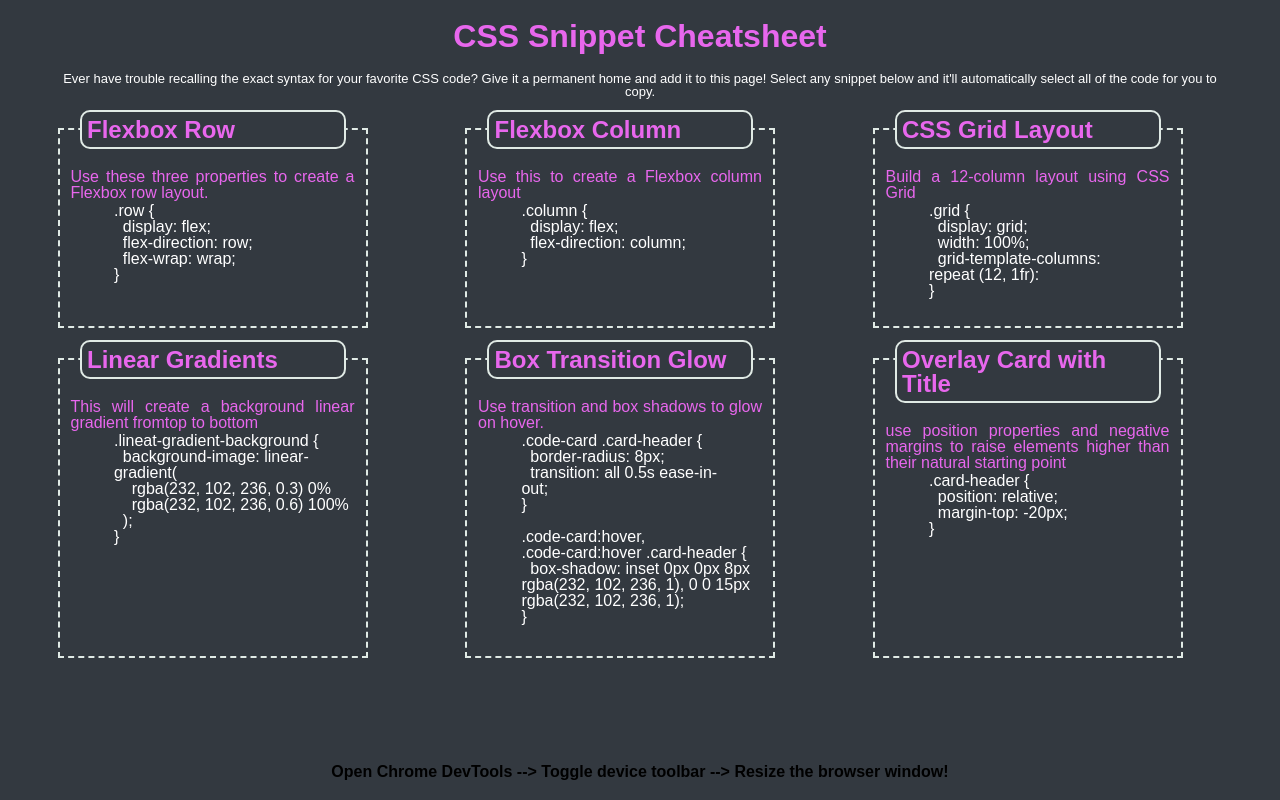
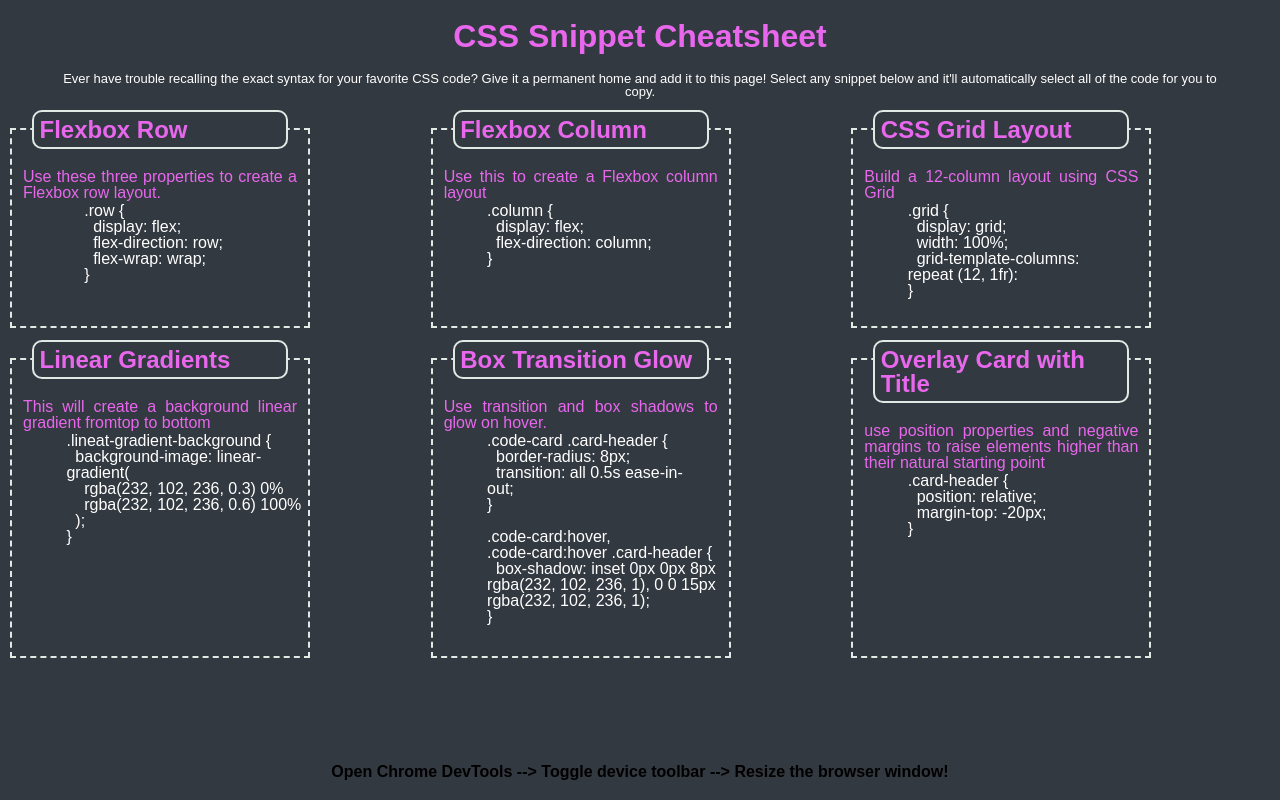
Before and after one commit to AliBakerCodes/CSS-Snippet-Cheat-Sheet, a plain HTML site: page index.html in a window 1280 px wide. Drawn offline with Linux system fonts and the light colour scheme.

Commit message:
Fixed errors in html with <code> tags. Column Gap for display at 992px

```diff
--- a/assets/css/style.css
+++ b/assets/css/style.css
@@ -57,16 +57,16 @@ footer {
 .content {
   display:grid;
   width: 100%;
-  gap: 10px 10px;
+  gap: 10px 2px;
   padding: 10px;
-  grid-template-columns: repeat(3, 350px);
+  grid-template-columns: repeat(3, 1fr);
   justify-content: space-evenly;
   align-items: flex-start;
 }
 
 /* Added rotation, box-shadow, border-radius */
 .card {
-  width: 310px;
+  width: 300px;
   border-style: dashed;
   border-width: 2px;
   border-color: var(--bordercolor);
--- a/index.html
+++ b/index.html
@@ -25,6 +25,7 @@
         <section class="card card-height-1">
           <header><h2>Flexbox Row</h2></header>
           <p>Use these three properties to create a Flexbox row layout.</p>
+          <code>
 						<pre>
               .row {
                 display: flex;
@@ -32,20 +33,24 @@
                 flex-wrap: wrap;
               }
           	</pre>
+					</code>
         </section>
         <section class="card card-height-1">
           <header><h2>Flexbox Column</h2></header>
           <p>Use this to create a Flexbox column layout</p>
+          <code>
 						<pre>
           .column {
             display: flex;
             flex-direction: column;
           }
           	</pre>
+					</code>
         </section>
         <section class="card card-height-1">
           <header><h2>CSS Grid Layout</h2></header>
           <p>Build a 12-column layout using CSS Grid</p>
+          <code>
 						<pre>
           .grid {
             display: grid;
@@ -54,10 +59,12 @@
           repeat (12, 1fr):
           }
           	</pre>
+					</code>
         </section>
         <section class="card card-height-2">
           <header><h2>Linear Gradients</h2></header>
           <p>This will create a background linear gradient fromtop to bottom</p>
+          <code>
 						<pre>
           .lineat-gradient-background {
             background-image: linear-
@@ -67,10 +74,12 @@
             );
           }
           	</pre>
+					</code>
         </section>
         <section class="card card-height-2">
           <header><h2>Box Transition Glow</h2></header>
           <p>Use transition and box shadows to glow on hover.</p>
+          <code>
 						<pre>
           .code-card .card-header {
             border-radius: 8px;
@@ -85,16 +94,19 @@
           rgba(232, 102, 236, 1);
           }
           	</pre>
+					</code>
         </section>
         <section class="card card-height-2">
           <header><h2>Overlay Card with Title</h2></header>
           <p>use position properties and negative margins to raise elements higher than their natural starting point</p>
+          <code>
 						<pre>
           .card-header {
             position: relative;
             margin-top: -20px;
           }
           	</pre>
+					</code>
         </section>
       </div>
     </main>
```
Lines whose indentation alone changed are shown as unchanged.
